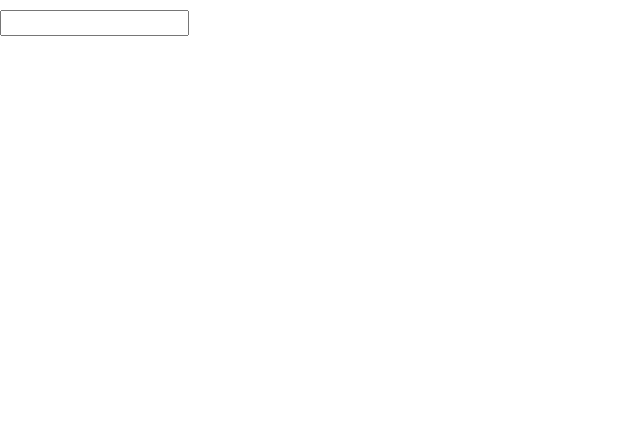
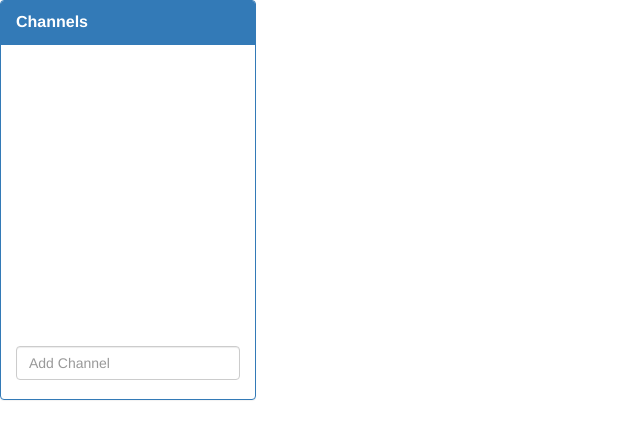
Before and after one commit to ridvanenis/rtsupport, a React app: page / in a window 1280 px wide. Shown: the top 438 px of the page, without its empty margins (0-640 px from the left). Built offline with nearby package versions, Linux system fonts and the light colour scheme.

Commit message:
add app.css for style

```diff
--- /dev/null
+++ b/app.css
@@ -0,0 +1,66 @@
+.app{
+  display:flex;
+  flex-direction: row;
+  flex-wrap: nowrap;
+  height: 100vh;
+  font-size: 16px;
+}
+.nav{
+  flex-basis: 20%;
+}
+
+.messages-container{
+  flex-basis: 80%;
+  margin-bottom: 0;
+  height: 100vh;
+}
+.support, .users{
+  height: 50vh;
+  margin-bottom: 0;
+}
+.channels, .users, .messages{
+  display: flex;
+  flex-direction: column;
+  justify-content: space-between;
+}
+.channels, .users{
+  height: 88%;
+}
+.messages{
+  height: 94%;
+}
+.channels > ul, .messages > ul, .users > ul{
+  flex: 1;
+  overflow-y: auto;
+}
+.message{
+  /*display: flex;*/
+}
+.message > .author{
+  flex-basis: 100%;
+}
+.message > .body{
+  flex-basis: 100%;
+}
+.active {
+  background-color: #E8E8E8;
+}
+.timestamp{
+  color: #808080;
+  font-style: italic;
+  padding-left: 10px;
+  font-size: 13px;
+}
+.form-group{
+  margin-bottom: 0;
+}
+ul{
+  list-style-type:none;
+  padding: 0;
+}
+li{
+  padding: 0 4px 0 4px;
+}
+a{
+  cursor: pointer;
+}
--- a/components/App.jsx
+++ b/components/App.jsx
@@ -1,32 +1,38 @@
-import React, {Component} from 'react';
+import React, { Component } from 'react';
 import ChannelSection from './channels/ChannelSection.jsx';
 
-class App extends Component{
-    constructor(props){
+class App extends Component {
+    constructor(props) {
         super(props);
         this.state = {
-            channels: []
+            channels: [],
+            activeChannel: {}
         }
     }
 
-    addChannel(name){
-        let {channels} = this.state;
-        channels.push({id: channels.length, name});
-        this.setState({channels});
+    addChannel(name) {
+        let { channels } = this.state;
+        channels.push({ id: channels.length, name });
+        this.setState({ channels });
+
         // TODO: Send to server
-      }
-
-    setChannel(activeChannel){
-        this.setState({activeChannel})
     }
 
-    render(){
+    setChannel(activeChannel) {
+        this.setState({ activeChannel })
+    }
+
+    render() {
         return (
-            <ChannelSection
-                channels = {this.state.channels}
-                addChannel = {this.addChannel.bind(this)}
-                setChannel = {this.setChannel.bind(this)}
-            />
+            <div className='app'>
+                <div className='nav'>
+                    <ChannelSection
+                        {...this.state}
+                        addChannel={this.addChannel.bind(this)}
+                        setChannel={this.setChannel.bind(this)}
+                    />
+                </div>
+            </div>
         )
     }
 }
--- a/components/channels/Channel.jsx
+++ b/components/channels/Channel.jsx
@@ -9,10 +9,11 @@ class Channel extends Component{
     }
 
     render(){
-        const {channel} = this.props;
+        const {channel, activeChannel} = this.props;
+        const active = channel === activeChannel ? 'active' : '';
         return (
-            <li>
-                <a>
+            <li className={active}>
+                <a onClick = {this.onClick.bind(this)}>
                     {channel.name}
                 </a>
             </li>
@@ -22,7 +23,8 @@ class Channel extends Component{
 
 ChannelMergerNode.proTypes = {
     channel: PropTypes.object.isRequired,
-    setChannel: PropTypes.func.isRequired
+    setChannel: PropTypes.func.isRequired,
+    activeChannel: PropTypes.object.isRequired
 }
 
 export default Channel;
--- a/components/channels/ChannelForm.jsx
+++ b/components/channels/ChannelForm.jsx
@@ -1,26 +1,31 @@
-import React, {Component} from 'react';
+import React, { Component } from 'react';
 import PropTypes from 'prop-types';
 
-class ChannelForm extends Component{
-    onSubmit(e){
+class ChannelForm extends Component {
+    onSubmit(e) {
         e.preventDefault();
         const node = this.refs.channel;
         const channelName = node.value;
         this.props.addChannel(channelName);
         node.value = "";
     }
-    render(){
-        return(
-            <form onSubmit = {this.onSubmit.bind(this)}>
-                <input type="text"
-                ref='channel'
-                />
+    render() {
+        return (
+            <form onSubmit={this.onSubmit.bind(this)}>
+                <div className='form-group'>
+                    <input type="text"
+                        className='form-control'
+                        placeholder='Add Channel'
+                        ref='channel'
+                    />
+                </div>
+
             </form>
         )
     }
 }
 
-ChannelForm.prototypes ={
+ChannelForm.prototypes = {
     addChannel: PropTypes.func.isRequired
 }
 
--- a/components/channels/ChannelList.jsx
+++ b/components/channels/ChannelList.jsx
@@ -1,16 +1,16 @@
-import React, {Component} from 'react';
+import React, { Component } from 'react';
 import Channel from './Channel.jsx';
 import PropTypes from 'prop-types';
 
-class ChannelList extends Component{
-    render(){
+class ChannelList extends Component {
+    render() {
         return (
             <ul>{
                 this.props.channels.map(chan => {
-                   return <Channel
-                    channel = {chan}
-                    key = {chan.id}
-                    setChannel = {this.props.setChannel}
+                    return <Channel
+                        channel={chan}
+                        key={chan.id}
+                        {...this.props}
                     />
                 })
             }
@@ -20,8 +20,9 @@ class ChannelList extends Component{
 }
 
 ChannelList.propTypes = {
-    channels:  PropTypes.array.isRequired,
-    setChannel: PropTypes.func.isRequired
+    channels: PropTypes.array.isRequired,
+    setChannel: PropTypes.func.isRequired,
+    activeChannel: PropTypes.object.isRequired
 }
 
 export default ChannelList
--- a/components/channels/ChannelSection.jsx
+++ b/components/channels/ChannelSection.jsx
@@ -1,23 +1,32 @@
-import React, {Component} from 'react';
+import React, { Component } from 'react';
 import PropTypes from 'prop-types';
 import ChannelForm from './ChannelForm.jsx';
 import ChannelList from './ChannelList.jsx';
 
-class ChannelSection extends Component{
-    render(){
-        return(
-            <div>
-                <ChannelList {...this.props} />
-                <ChannelForm {...this.props} />
+class ChannelSection extends Component {
+    render() {
+        return (
+
+            <div className='support panel panel-primary'>
+                <div className='panel-heading'>
+                    <strong>Channels</strong>
+                </div>
+                <div className='panel-body channels'>
+                    <ChannelList {...this.props} />
+                    <ChannelForm {...this.props} />
+                </div>
             </div>
+
+
         )
     }
 }
 
-ChannelSection.prototypes ={
-    channels:  PropTypes.array.isRequired,
+ChannelSection.prototypes = {
+    channels: PropTypes.array.isRequired,
     setChannel: PropTypes.func.isRequired,
-    addChannel: PropTypes.func.isRequired
+    addChannel: PropTypes.func.isRequired,
+    activeChannel: PropTypes.object.isRequired
 }
 
 export default ChannelSection
--- a/index.html
+++ b/index.html
@@ -6,6 +6,7 @@
     <title>Acme Supoort</title>
     <meta name="viewport" content="width=device-width, initial-scale=1">
     <link rel="stylesheet" href="https://maxcdn.bootstrapcdn.com/bootstrap/3.3.7/css/bootstrap.min.css"/>
+    <link rel="stylesheet" href="app.css">
 </head>
 <body>
     <div id="root"></div>
```
